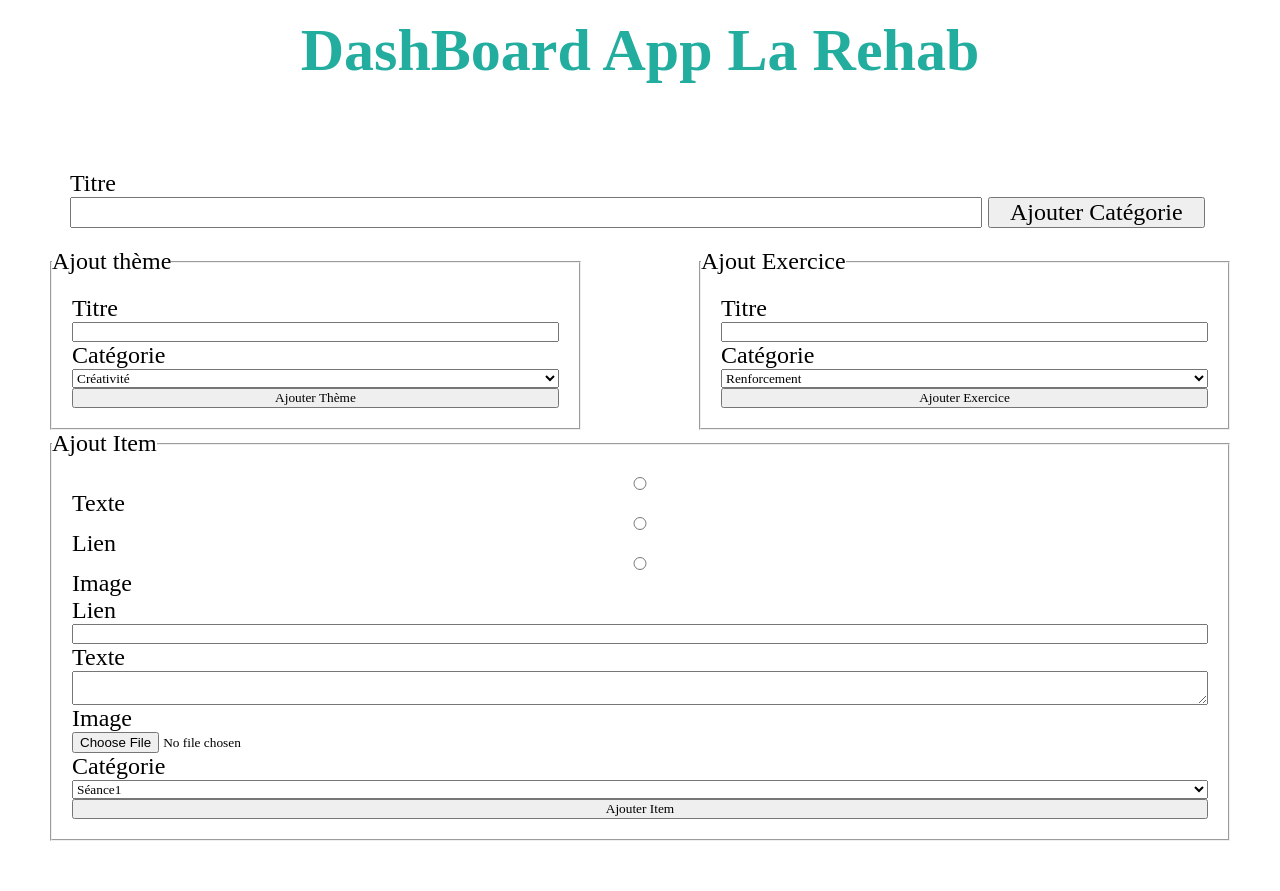
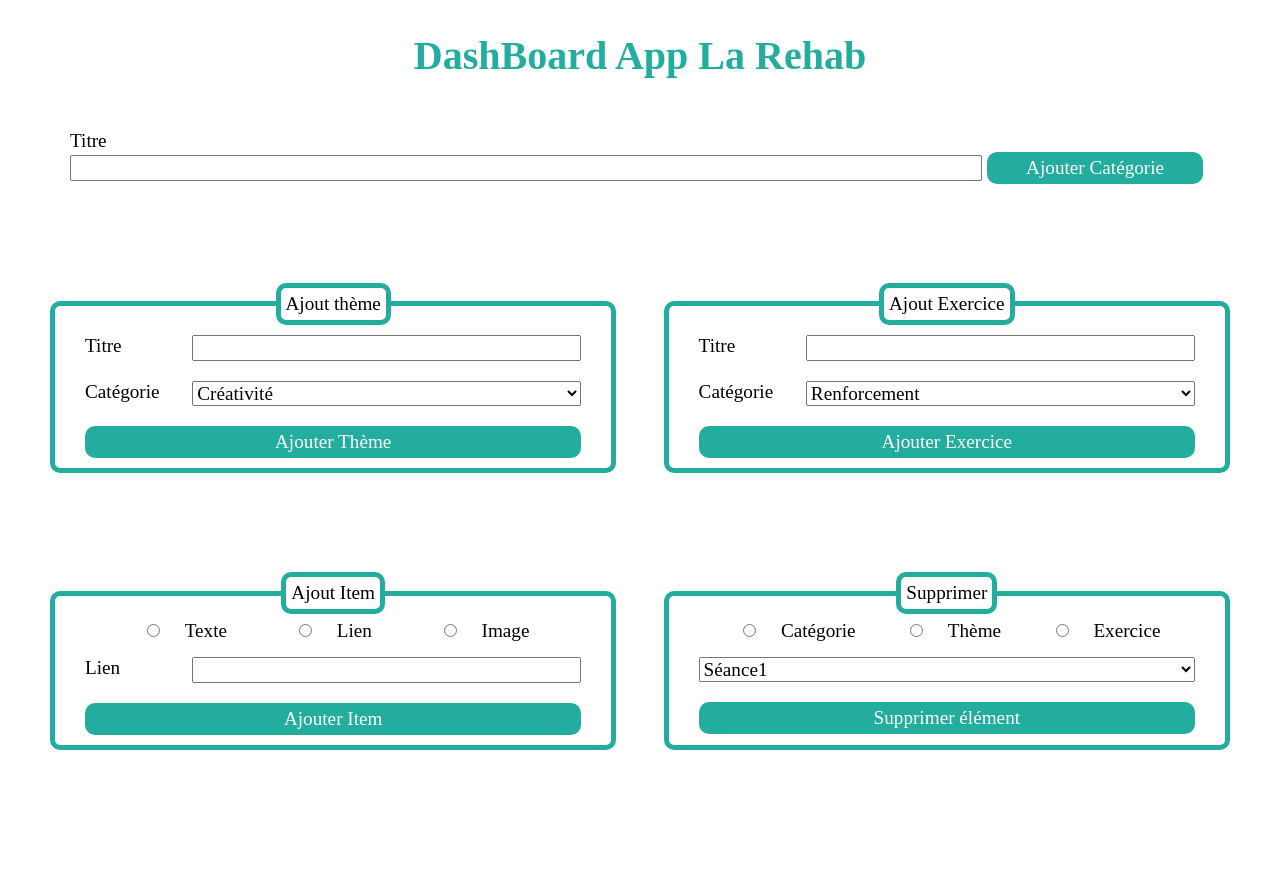
Before and after one commit to louischarnay/IUT-apprehab-project, a PHP site: page /dashboard.php in a window 1280 px wide. After the commit the page ends 750 px from the top, so only its background shows below. Run offline with PHP 8.4, Linux system fonts and the light colour scheme.

Commit message:
fin css + début php

```diff
--- /dev/null
+++ b/PHP/css/style.css
@@ -0,0 +1,103 @@
+*{
+    margin: 0;
+    padding: 0;
+    box-sizing: border-box;
+    font-family: Futura;
+    --couleurPrincipale: #22ad9f;
+}
+header{
+    margin-top: 30px;
+    height: 50px;
+    display: flex;
+    align-items: center;
+    justify-content: center;
+    font-size: 20px;
+    color: var(--couleurPrincipale);
+}
+main{
+    display: flex;
+    align-items: stretch;
+    justify-content: space-around;
+    min-height: calc(100vh - 80px);
+    flex-direction: column;
+    padding: 0 50px;
+    font-size: 1.2rem;
+}
+form{
+    display: flex;
+    flex-direction: column;
+    padding:  0 20px;
+}
+input, button, select{
+    font-size: 1.2rem;
+    margin: 10px;
+}
+label{
+    width: 20%;
+    margin: 10px 0 10px 10px;
+}
+input, select, textarea{
+    width: 80%;
+    margin: 10px;
+}
+.widthNormal{
+    width: auto;
+}
+.divInputLabel{
+    display: flex;
+    flex-direction: row;
+}
+#labelTitreCategorie{
+    margin: 0;
+}
+#divInputCategorie{
+    width: 100%;
+}
+#divInputCategorie input{
+    width: 80%;
+    margin: 0;
+}
+#divInputCategorie button{
+    width: 19%;
+    margin: 0;
+}
+.divThemeExercice{
+    display: flex;
+    justify-content: space-between;
+}
+.classThemeExercice{
+    width: 48%;
+}
+.hidden{
+    display: none;
+}
+#divRadioAjout, #divRadioSuppr{
+    display: flex;
+    justify-content: space-evenly;
+}
+legend{
+    padding: 5px;
+    border: 5px solid var(--couleurPrincipale);
+    margin: auto;
+    border-radius: 10px;
+}
+fieldset{
+    border: 5px solid var(--couleurPrincipale);
+    border-radius: 10px;
+}
+button{
+    background-color: var(--couleurPrincipale);
+    border: var(--couleurPrincipale) 5px solid;
+    color: white;
+    border-radius: 10px;
+}
+
+@media (max-width: 1000px) {
+    .divThemeExercice{
+        flex-direction: column;
+    }
+    .classThemeExercice{
+        width: 100%;
+        margin: 20px 0;
+    }
+}
--- a/PHP/dashboard.php
+++ b/PHP/dashboard.php
@@ -3,63 +3,85 @@
 <head>
     <meta charset="UTF-8">
     <title>Dashboard</title>
-    <link href="style.css" rel="stylesheet">
+    <link href="css/style.css" rel="stylesheet">
 </head>
 <body>
 <header>
     <h1>DashBoard App La Rehab</h1>
 </header>
 <main>
-    <form>
-        <label for="titreCategorie">Titre</label>
+    <form action="traitement/ajoutCategorie.php" method="post" enctype="multipart/form-data">
+        <label for="titreCategorie" id="labelTitreCategorie">Titre</label>
         <div id="divInputCategorie">
-            <input type="text" name="titreCategorie" id="titreCategorie">
+            <input type="text" name="titreCategorie" id="titreCategorie" required="required">
             <button type="submit">Ajouter Catégorie</button>
         </div>
     </form>
-    <div id="divThemeExercice">
+    <div class="divThemeExercice">
         <fieldset class="classThemeExercice">
             <legend>Ajout thème</legend>
-            <form>
+            <form action="traitement/ajoutTheme.php" method="post" enctype="multipart/form-data">
+                <div class="divInputLabel">
                     <label for="titreTheme">Titre</label>
-                <input type="text" name="titreTheme" id="titreTheme">
+                    <input type="text" name="titreTheme" id="titreTheme"required="required">
+                </div>
+                <div class="divInputLabel">
                     <label for="dropCategorie">Catégorie</label>
                     <select name="dropCategorie" id="dropCategorie">
                         <option value="Créativité">Créativité</option>
                         <option value="Cognition">Cognition</option>
                         <option value="Sport">Sport</option>
                     </select>
+                </div>
                 <button type="submit">Ajouter Thème</button>
             </form>
         </fieldset>
         <fieldset class="classThemeExercice">
             <legend>Ajout Exercice</legend>
-            <form>
+            <form action="traitement/ajoutExercice.php" method="post" enctype="multipart/form-data">
+                <div class="divInputLabel">
                     <label for="titreExercice">Titre</label>
-                <input type="text" name="titreExercice" id="titreExercice">
+                    <input type="text" name="titreExercice" id="titreExercice" required="required">
+                </div>
+                <div class="divInputLabel">
                     <label for="dropExercice">Catégorie</label>
                     <select name="dropExercice" id="dropExercice">
                         <option value="Renforcement">Renforcement</option>
                         <option value="Etirements">Etirements</option>
                         <option value="Liens/Vidéos">Liens/Vidéos</option>
                     </select>
+                </div>
                 <button type="submit">Ajouter Exercice</button>
             </form>
         </fieldset>
     </div>
-    <fieldset>
+    <div class="divThemeExercice">
+    <fieldset class="classThemeExercice">
         <legend>Ajout Item</legend>
         <form>
-            <input type="radio" name="typeFichier" id="texteRadio" value="Texte">
-            <label for="texteRadio">Texte</label>
-            <input type="radio" name="typeFichier" id="lienRadio" value="Lien">
-            <label for="lienRadio">Lien</label>
-            <input type="radio" name="typeFichier" id="imageRadio" value="Image">
-            <label for="imageRadio">Image</label>
+            <div id="divRadioAjout">
+                <div class="classRadio">
+                    <input type="radio" name="typeFichier" id="texteRadio" value="Texte" class="widthNormal" required="required">
+                    <label for="texteRadio" class="widthNormal">Texte</label>
+                </div>
+                <div class="classRadio">
+                    <input type="radio" name="typeFichier" id="lienRadio" value="Lien" class="widthNormal" required="required">
+                    <label for="lienRadio" class="widthNormal">Lien</label>
+            </div>
+                <div class="classRadio">
+                    <input type="radio" name="typeFichier" id="imageRadio" value="Image" class="widthNormal" required="required">
+                    <label for="imageRadio" class="widthNormal">Image</label>
+            </div>
+            </div>
+            <div class="divInputLabel">
                 <label for="lienItem">Lien</label>
                 <input type="text" name="lienItem" id="lienItem">
+            </div>
+            <div class="divInputLabel hidden">
                 <label for="textItem">Texte</label>
                 <textarea name="textItem" id="textItem"></textarea>
+            </div>
+            <div class="divInputLabel hidden">
                 <label for="imageItem">Image</label>
                 <input type="file" name="imageItem" id="imageItem" accept="image/jpeg">
                 <label for="dropExercice">Catégorie</label>
@@ -68,9 +90,36 @@
                     <option value="Séance2">Séance2</option>
                     <option value="Séance3">Séance3</option>
                 </select>
+            </div>
             <button type="submit">Ajouter Item</button>
         </form>
     </fieldset>
+    <fieldset class="classThemeExercice">
+        <legend>Supprimer</legend>
+        <form action="traitement/suppr.php" method="post" enctype="multipart/form-data">
+            <div id="divRadioSuppr">
+                <div class="classRadio">
+                    <input type="radio" name="typeSuppr" id="categorieRadio" value="Categorie" class="widthNormal" required="required">
+                    <label for="categorieRadio" class="widthNormal">Catégorie</label>
+                </div>
+                <div class="classRadio">
+                    <input type="radio" name="typeSuppr" id="themeRadio" value="Theme" class="widthNormal" required="required">
+                    <label for="themeRadio" class="widthNormal">Thème</label>
+                </div>
+                <div class="classRadio">
+                    <input type="radio" name="typeSuppr" id="exerciceRadio" value="Exercice" class="widthNormal" required="required">
+                    <label for="exerciceRadio" class="widthNormal">Exercice</label>
+                </div>
+            </div>
+            <select name="dropSuppr" id="dropSuppr" class="widthNormal">
+                <option value="Séance1">Séance1</option>
+                <option value="Séance2">Séance2</option>
+                <option value="Séance3">Séance3</option>
+            </select>
+            <button type="submit">Supprimer élément</button>
+        </form>
+    </fieldset>
+    </div>
 </main>
 </body>
 </html>
--- a/PHP/style.css
+++ /dev/null
@@ -1,48 +0,0 @@
-*{
-    margin: 0;
-    padding: 0;
-    box-sizing: border-box;
-    font-family: Futura;
-    --couleurPrincipale: #22ad9f;
-}
-header{
-    height: 100px;
-    display: flex;
-    align-items: center;
-    justify-content: center;
-    font-size: 30px;
-    color: var(--couleurPrincipale);
-}
-main{
-    display: flex;
-    align-items: stretch;
-    justify-content: space-between;
-    min-height: calc(100vh - 100px);
-    flex-direction: column;
-    padding: 50px;
-    font-size: 1.5rem;
-}
-
-form{
-    display: flex;
-    flex-direction: column;
-    padding: 20px;
-}
-#divInputCategorie{
-    width: 100%;
-}
-#divInputCategorie input{
-    width: 80%;
-    font-size: 1.5rem;
-}
-#divInputCategorie button{
-    width: 19%;
-    font-size: 1.5rem;
-}
-#divThemeExercice{
-    display: flex;
-    justify-content: space-between;
-}
-.classThemeExercice{
-    width: 45%;
-}
--- /dev/null
+++ b/PHP/traitement/ajoutCategorie.php
@@ -0,0 +1,5 @@
+<?php
+include "../class/Db.php";
+$db = new Db();
+$db->addCategorie($_POST["titreCategorie"]);
+header("Location: /dashboard.php");
--- /dev/null
+++ b/PHP/traitement/ajoutExercice.php
@@ -0,0 +1,5 @@
+<?php
+include "../class/Db.php";
+$db = new Db();
+$db->addExercice($_POST["titreExercice"], $_POST["dropExercice"]);
+header("Location: ../dashboard.php");
--- /dev/null
+++ b/PHP/traitement/ajoutTheme.php
@@ -0,0 +1,5 @@
+<?php
+include "../class/Db.php";
+$db = new Db();
+$db->addLesson($_POST["titreTheme"], $_POST["dropCategorie"]);
+header("Location: ../dashboard.php");
```
Also changed, not shown: PHP/class/Db.php (added, +75 -0 lines), PHP/traitement/suppr.php (added, +9 -0 lines), Database/database.db (added), PHP/database.db (deleted), PHP/database/database.db (added). Lines whose indentation alone changed are shown as unchanged.
